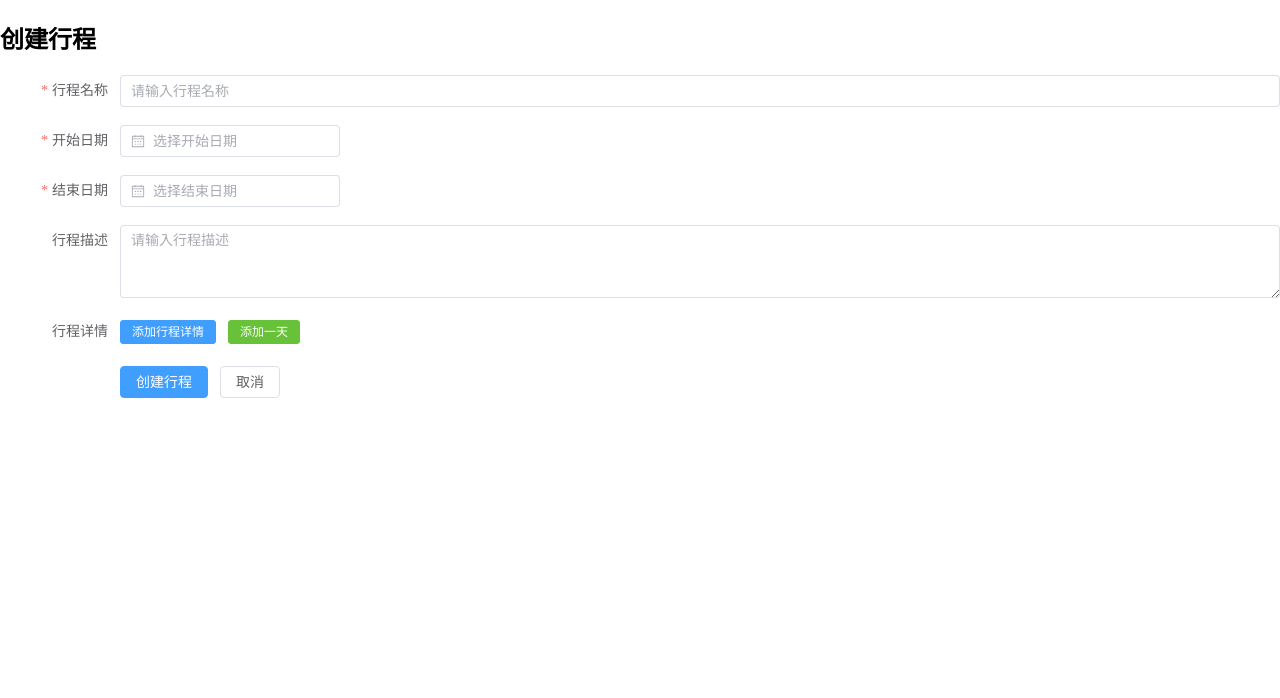
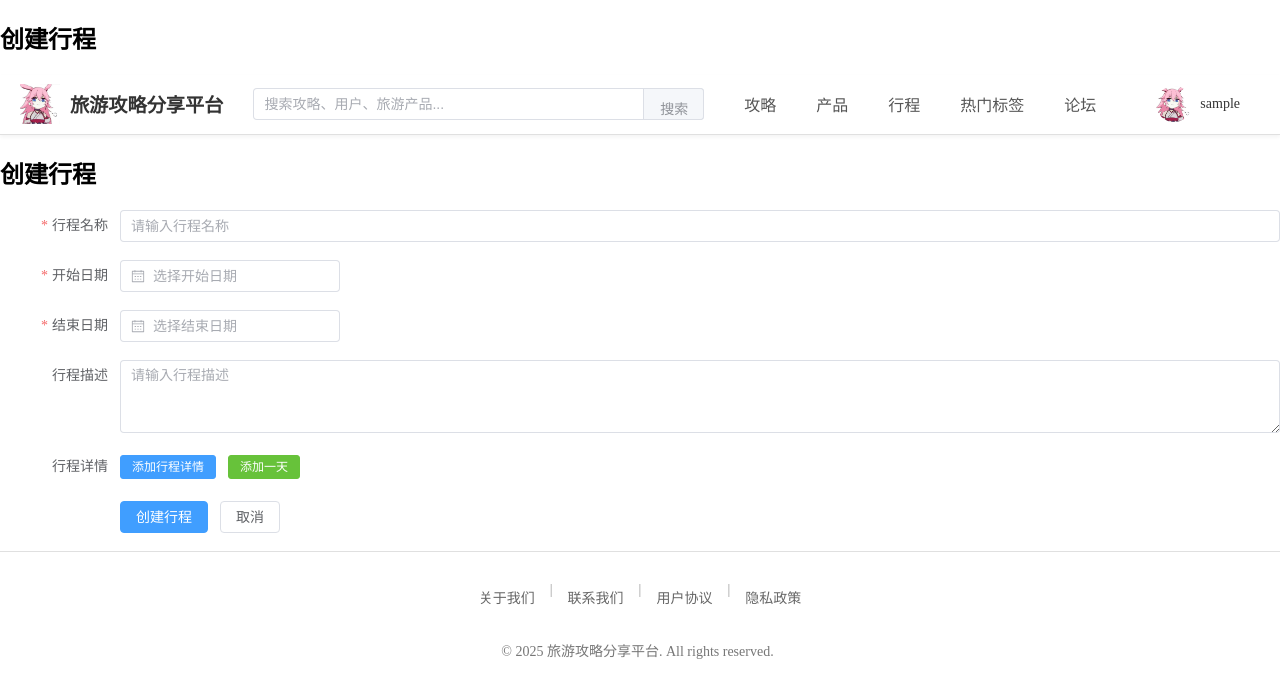
Before and after one commit to Aetheriaa/TravelGuidePlatform, a Vue app: page /itineraries/create in a window 1280 px wide. Shown: the top 698 px of the page. Built offline with nearby package versions, Linux system fonts and the light colour scheme; sample sign-in values are in the browser's storage.

Commit message:
创建行程补充

```diff
--- a/src/components/itinerary/ItineraryForm.vue
+++ b/src/components/itinerary/ItineraryForm.vue
@@ -1,4 +1,6 @@
 <template>
+    <Header />
+    <h2>创建行程</h2>
     <el-form :model="itinerary" :rules="rules" ref="formRef" label-width="120px">
         <el-form-item label="行程名称" prop="name">
             <el-input v-model="itinerary.name" placeholder="请输入行程名称"></el-input>
@@ -34,9 +36,12 @@
             <el-button @click="cancelForm">取消</el-button>
         </el-form-item>
     </el-form>
+    <Footer />
 </template>
 
 <script setup>
+import Header from '@/components/layout/Header.vue'
+import Footer from '@/components/layout/Footer.vue'
 import { ref, reactive, defineProps, defineEmits, onMounted } from 'vue';
 import ItineraryDetailForm from './ItineraryDetailForm.vue'; // 导入行程详情表单组件
 
```
